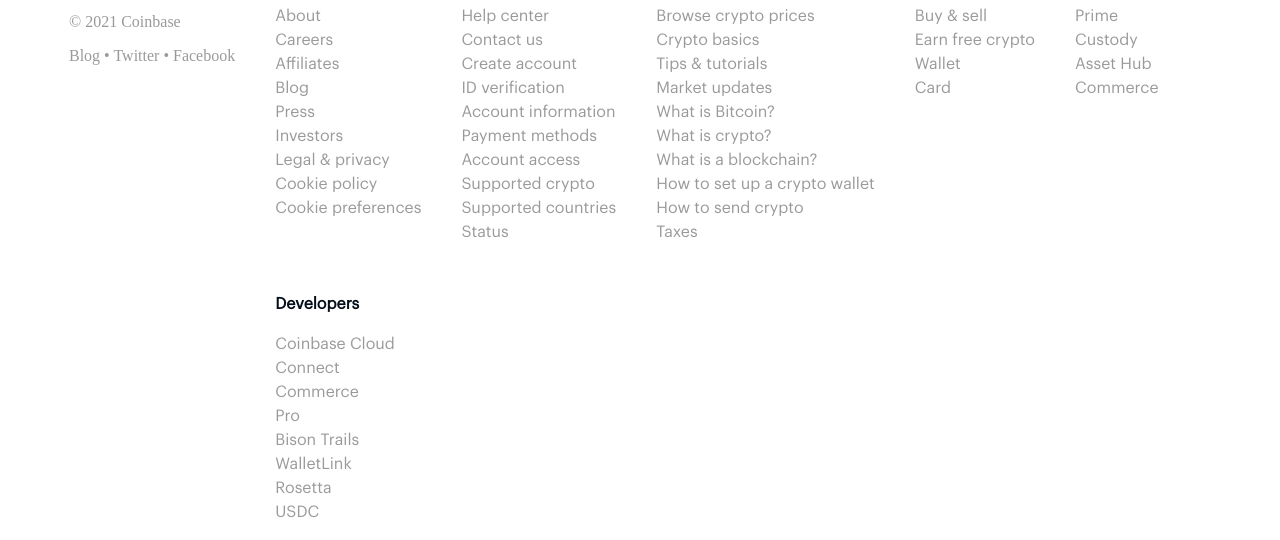
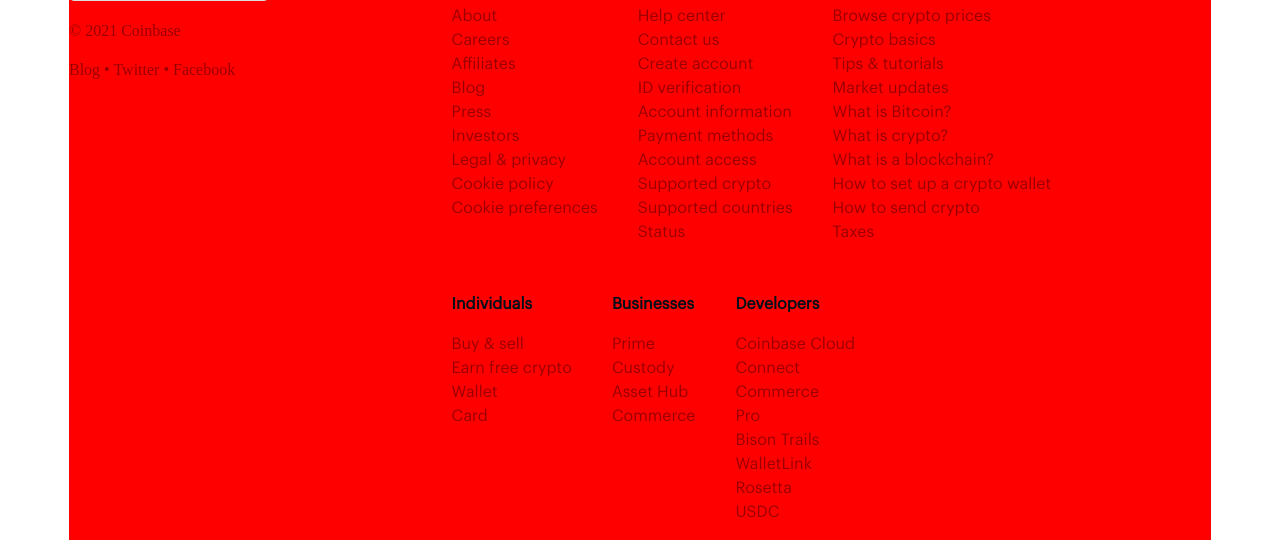
Before and after one commit to reiniervdvelden/FED_cmd, a plain HTML site: page basiswebsite/index.html in a window 1280 px wide. Shown: the part 2141-2681 px from the top of the page. Drawn offline with Linux system fonts and the light colour scheme.

Commit message:
readme update

```diff
--- a/basiswebsite/styles/style.css
+++ b/basiswebsite/styles/style.css
@@ -394,11 +394,14 @@ footer{
   flex-wrap: wrap;
   max-width: 1142px;
   margin: 0 auto;
+  justify-content: space-between;
+  background-color: red;
 }
 .general_left_wrapper_footer{
   display: flex;
   flex-direction: column;
-  gap:1em;
+  gap:1.3em;
+  width: 30%
 }
 .general_left_wrapper_footer img{
   max-height: 20px;
@@ -409,11 +412,13 @@ footer{
   color: rgba(0, 0, 0, 0.4);
   border: 0.5px solid rgba(0, 0, 0, 0.08);
   border-radius:5px;
+  width: 200px;
 }
 .list_wrapper_footer{
   display: flex;
   flex-wrap: wrap;
   flex: 1 1 21%;
+  width: 70%
 
 
 }
```
Also changed, not shown: basiswebsite/images/home_page_2.png (added), basiswebsite/images/landing_page.png (added), 1 other file.
